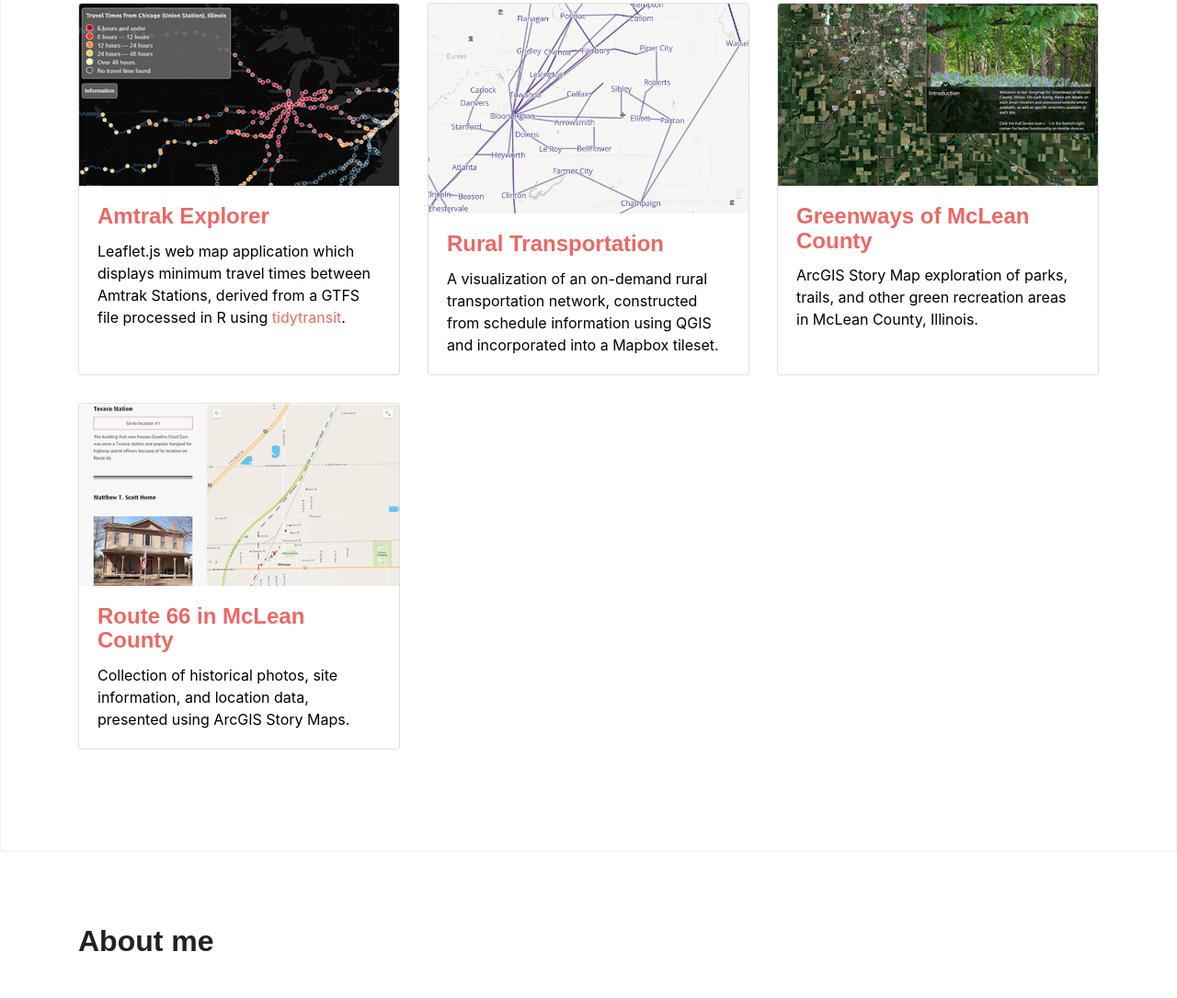
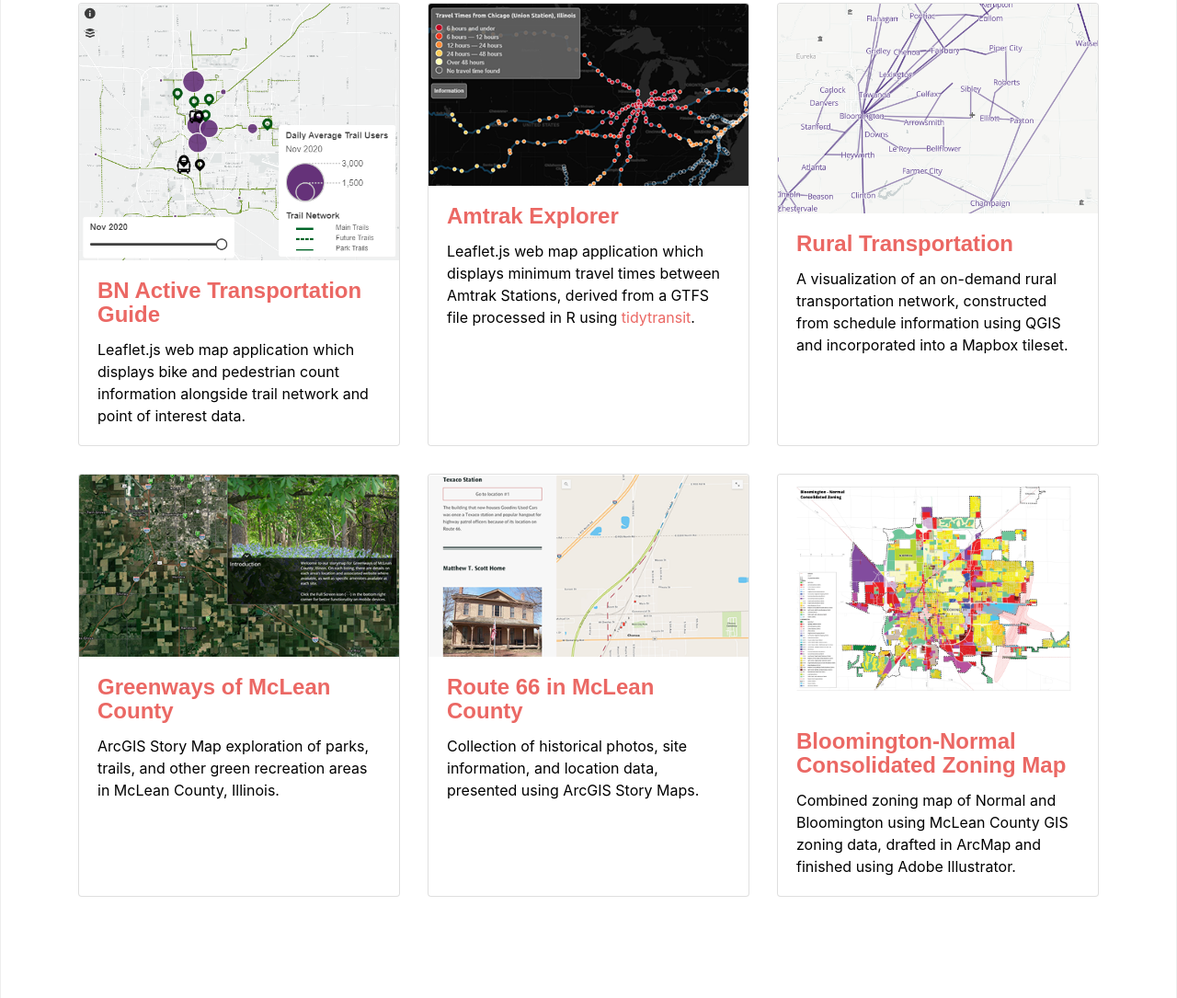
Before and after one commit to trrile1/trrile1.github.io, a plain HTML site: page index.html in a window 1280 px wide. Shown: the part 386-1471 px from the top of the page at 92% size. Drawn offline with nearby package versions, Linux system fonts and the light colour scheme; a web font is replaced by a local one.

Commit message:
add recent projects

```diff
--- a/index.html
+++ b/index.html
@@ -5,8 +5,8 @@
 
     <meta charset="utf-8">
     <meta name="viewport" content="width=device-width, initial-scale=1, shrink-to-fit=no">
-    <meta name="description" content="">
-    <meta name="author" content="">
+    <meta name="description" content="Tim Riley's Portfolio">
+    <meta name="author" content="Tim Riley">
 
     <title>Tim Riley</title>
 
@@ -56,6 +56,17 @@
         <div class="row">
           <div class="col-lg-4 col-sm-6 portfolio-item">
             <div class="card h-100">
+              <a target="_blank" href="https://trriley.github.io/bn-active-transport-guide/"><img class="card-img-top" src="images/active-transport_thumb.png" alt="BN Active Transportation Guide Thumbnail"></a>
+              <div class="card-body">
+                <h4 class="card-title">
+                  <a target="_blank" href="https://trriley.github.io/bn-active-transport-guide/">BN Active Transportation Guide</a>
+                </h4>
+                <p class="card-text">Leaflet.js web map application which displays bike and pedestrian count information alongside trail network and point of interest data.</p>
+              </div>
+            </div>
+          </div>
+          <div class="col-lg-4 col-sm-6 portfolio-item">
+            <div class="card h-100">
               <a target="_blank" href="https://trriley.github.io/amtrak-explorer/"><img class="card-img-top" src="images/amtrak-explorer_thumb.png" alt="Amtrak Explorer Thumbnail"></a>
               <div class="card-body">
                 <h4 class="card-title">
@@ -95,6 +106,17 @@
                   <a target="_blank" href="https://storymaps.arcgis.com/stories/c165368dd2a944f18fadebdc4b5fa542">Route 66 in McLean County</a>
                 </h4>
                 <p class="card-text">Collection of historical photos, site information, and location data, presented using ArcGIS Story Maps.</p>
+              </div>
+            </div>
+          </div>
+          <div class="col-lg-4 col-sm-6 portfolio-item">
+            <div class="card h-100">
+              <a target="_blank" href="https://trriley.github.io/images/bn-zoning-map_large.png"><img class="card-img-top" src="images/bn-zoning-map_thumb.png" alt="Bloomington-Normal Consolidated Zoning Map"></a>
+              <div class="card-body">
+                <h4 class="card-title">
+                  <a target="_blank" href="https://trriley.github.io/images/bn-zoning-map_large.png">Bloomington-Normal Consolidated Zoning Map</a>
+                </h4>
+                <p class="card-text">Combined zoning map of Normal and Bloomington using McLean County GIS zoning data, drafted in ArcMap and finished using Adobe Illustrator.</p>
               </div>
             </div>
           </div>
```
Also changed, not shown: images/active-transport_thumb.png (added), images/bn-zoning-map_thumb.png (added), 1 other file.
